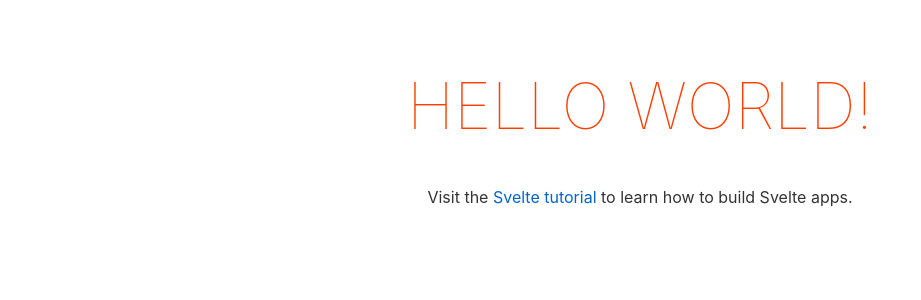
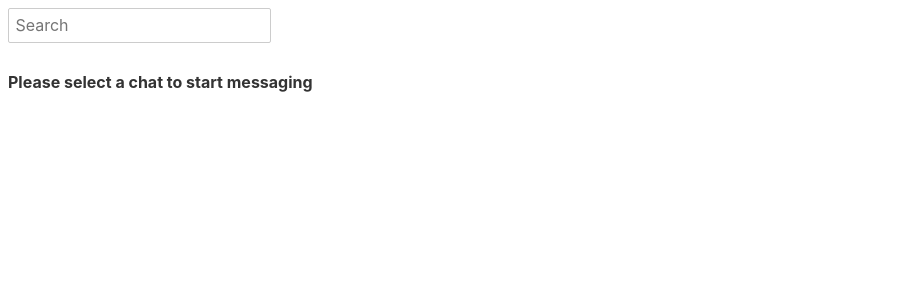
Before and after one commit to Dikower/MoscowCityHack, a Svelte app in the folder frontend/: page / in a window 1280 px wide. Shown: the top 300 px of the page, without its empty margins (0-921 px from the left). Built offline with nearby package versions, Linux system fonts and the light colour scheme.

Commit message:
First step

```diff
--- a/frontend/package.json
+++ b/frontend/package.json
@@ -18,6 +18,8 @@
     "svelte": "^3.0.0"
   },
   "dependencies": {
-    "sirv-cli": "^1.0.0"
+    "sirv-cli": "^1.0.0",
+    "svelte-moveable": "^0.17.0",
+    "svelte-spa-router": "^3.1.0"
   }
 }
--- a/frontend/src/App.svelte
+++ b/frontend/src/App.svelte
@@ -1,30 +1,42 @@
 <script>
-	export let name;
+	let recipientName = "";
+	let settingState = 0;
+	let peoplemass = [];
+	function funcChoiceChat(name) {
+		recipientName = name;
+	}
+	function openSettings() {
+		settingState = !settingState;
+	}
 </script>
 
-<main>
-	<h1>Hello {name}!</h1>
-	<p>Visit the <a href="https://svelte.dev/tutorial">Svelte tutorial</a> to learn how to build Svelte apps.</p>
-</main>
+<div>
+	<div>
+		<input class="settingInput" placeholder="Search">
+	</div>
+	<div>
+		{#if (!settingState)}
+			<div>
+				<div>
+					{#each peoplemass as man}
+						<div on:click={() => funcChoiceChat(man.name)}>
+							<h4>Account name</h4>
+						</div>
+					{/each}
+				</div>
+			</div>
+		{:else }
+			<div>
+				<div>
+					<h3>Settings</h3>
+				</div>
+			</div>
+		{/if}
 
-<style>
-	main {
-		text-align: center;
-		padding: 1em;
-		max-width: 240px;
-		margin: 0 auto;
-	}
-
-	h1 {
-		color: #ff3e00;
-		text-transform: uppercase;
-		font-size: 4em;
-		font-weight: 100;
-	}
-
-	@media (min-width: 640px) {
-		main {
-			max-width: none;
-		}
-	}
-</style>
+		{#if recipientName === ""}
+			<h4>Please select a chat to start messaging</h4>
+		{:else}
+			//тут будет чат
+		{/if}
+	</div>
+</div>
```
Also changed, not shown: 2 other files (tests, documents, lock files or other folders).
